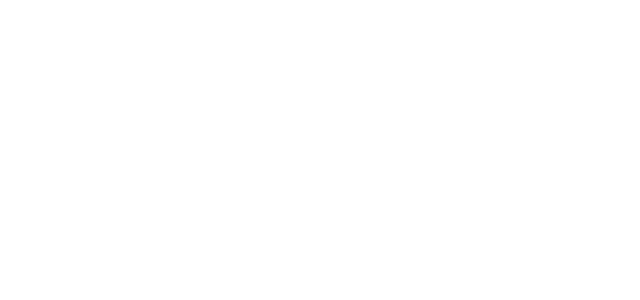
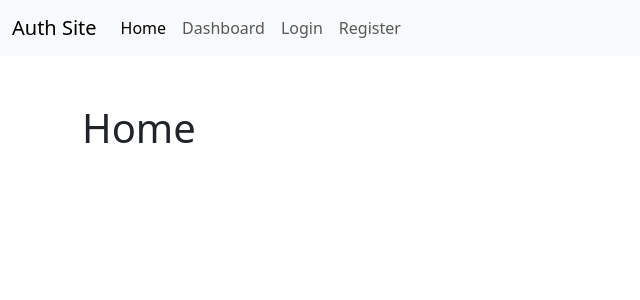
Before and after one commit to kaybrian/dj_react_auth, a React (Create React App) app in the folder frontend/client/: page / in a window 1280 px wide. Shown: the top 300 px of the page, without its empty margins (0-640 px from the left). Built offline with nearby package versions, Linux system fonts and the light colour scheme.

Commit message:
react url done

```diff
--- a/frontend/client/src/components/Layout.js
+++ b/frontend/client/src/components/Layout.js
@@ -1,18 +1,20 @@
 import Navbar from "./Navbar"
 import { Helmet } from "react-helmet";
 
-const Layout = ({ title, content, Children }) => {
+const Layout = ({ title, content, children }) => {
+    return (
         <>
             <Helmet>
                 <title>{title}</title>
-            <meta name="description" content={content} />
+                <meta name="description" content={content} data-react-helmet="true" />
             </Helmet>
 
             <Navbar />
             <div className="container mt-5">
-            {Children}
+                {children}
             </div>
         </>
+    )
 };
 
 
--- a/frontend/client/src/components/Navbar.js
+++ b/frontend/client/src/components/Navbar.js
@@ -1,8 +1,44 @@
+import { Link, NavLink } from "react-router-dom";
+
+
+
 const Navbar = () => {
-    return(
-        <div>
-            <h1>Navbar</h1>
-        </div>
+    return (
+        <nav className="navbar navbar-expand-lg bg-body-tertiary">
+            <div className="container-fluid">
+                <Link className="navbar-brand" to="/">
+                    Auth Site
+                </Link>
+                <button className="navbar-toggler" type="button" data-bs-toggle="collapse" data-bs-target="#navbarNav" aria-controls="navbarNav" aria-expanded="false" aria-label="Toggle navigation">
+                    <span className="navbar-toggler-icon"></span>
+                </button>
+                <div className="collapse navbar-collapse" id="navbarNav">
+                    <ul className="navbar-nav">
+                        <li className="nav-item">
+                            <NavLink className="nav-link" aria-current="page" to="/">
+                                Home
+                            </NavLink>
+                        </li>
+                        <li className="nav-item">
+                            <NavLink className="nav-link" aria-current="page" to="/dashboard">
+                                Dashboard
+                            </NavLink>
+                        </li>
+                        <li className="nav-item">
+                            <NavLink className="nav-link" aria-current="page" to="/login">
+                                Login
+                            </NavLink>
+                        </li>
+                        <li className="nav-item">
+                            <NavLink className="nav-link" aria-current="page" to="/register">
+                                Register
+                            </NavLink>
+                        </li>
+
+                    </ul>
+                </div>
+            </div>
+        </nav>
     )
 };
 
--- a/frontend/client/src/containers/Home.js
+++ b/frontend/client/src/containers/Home.js
@@ -2,7 +2,7 @@
 
 const HomePage = () => {
     return (
-        <Layout title="Auth site | Home" content="home page">
+        <Layout title="Auth site | Home page" content="Welocme to our home page">
             <h1>Home</h1>
         </Layout>
     )
```
Lines whose indentation alone changed are shown as unchanged.
